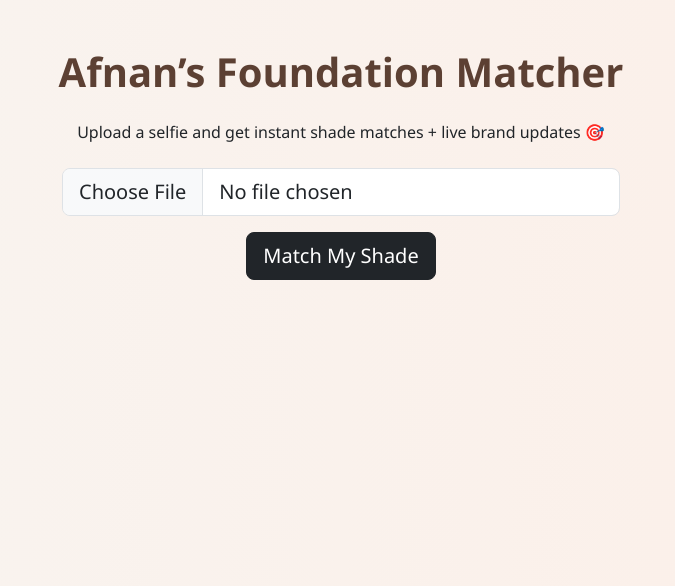
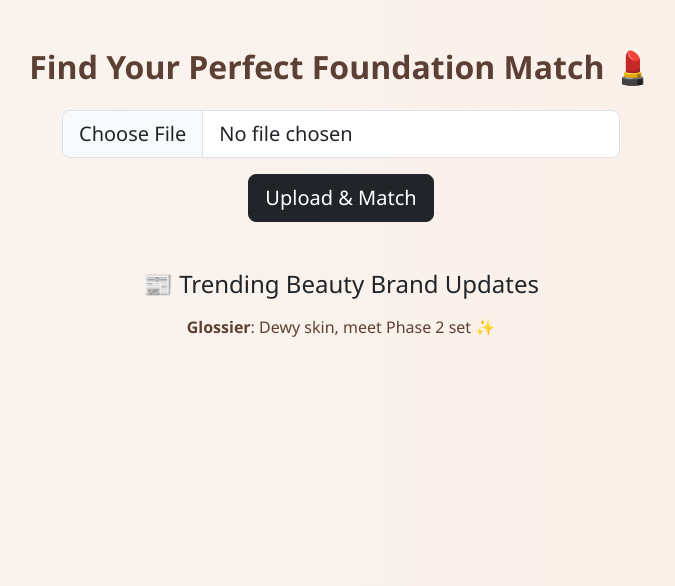
Before and after one commit to afnanidries/Projects, a Flask app: page / in a window 1280 px wide. Shown: the top 586 px of the page, without its empty margins (299-974 px from the left). Run offline with Flask 3, Linux system fonts and the light colour scheme.

Commit message:
MVP deployed foundation matcher

```diff
--- a/foundation-matcher/app.py
+++ b/foundation-matcher/app.py
@@ -1,19 +1,20 @@
 from flask import Flask, render_template, request, redirect, url_for
 from werkzeug.utils import secure_filename
 import os
-
-from utils.color_detection import detect_skin_tone
+import numpy as np
+import json
+from utils.color_detection import detect_skin_tones
 from utils.twitter_feed import get_brand_updates
 
 app = Flask(__name__)
 app.config['UPLOAD_FOLDER'] = 'static/uploads'
-
-# Create upload folder if it doesn't exist
 os.makedirs(app.config['UPLOAD_FOLDER'], exist_ok=True)
 
 @app.route('/')
 def index():
-    return render_template('index.html')
+    twitter_updates = get_brand_updates()
+    return render_template('index.html', twitter=twitter_updates)
+
 
 @app.route('/upload', methods=['POST'])
 def upload():
@@ -27,7 +28,8 @@ def upload():
         filepath = os.path.join(app.config['UPLOAD_FOLDER'], filename)
         file.save(filepath)
 
-        skin_tone = detect_skin_tone(filepath)
+        # Use only the top-detected skin tone
+        skin_tone = detect_skin_tones(filepath)[0]
         recommendations = match_foundation(skin_tone)
         twitter_updates = get_brand_updates()
 
@@ -37,13 +39,22 @@ def upload():
                                recommendations=recommendations,
                                twitter=twitter_updates)
 
-def match_foundation(skin_tone):
-    # Simulate product matching
-    return [
-        {'brand': 'Fenty Beauty', 'product': 'Pro Filt\'r Soft Matte', 'shade': '290'},
-        {'brand': 'NARS', 'product': 'Natural Radiant Longwear', 'shade': 'Punjab'},
-        {'brand': 'Maybelline', 'product': 'Fit Me Matte + Poreless', 'shade': '228 Soft Tan'}
-    ]
+def match_foundation(user_hex):
+    def hex_to_rgb(h):
+        return tuple(int(h[i:i+2], 16) for i in (1, 3, 5))
+
+    user_rgb = np.array(hex_to_rgb(user_hex))
+
+    with open('data/foundations.json') as f:
+        foundation_db = json.load(f)
+
+    for product in foundation_db:
+        product_rgb = np.array(hex_to_rgb(product['hex']))
+        product['distance'] = np.linalg.norm(user_rgb - product_rgb)
+
+    foundation_db.sort(key=lambda x: x['distance'])
+    return foundation_db[:3]
 
 if __name__ == '__main__':
+    print("Launching Flask server...")
     app.run(debug=True)
--- a/foundation-matcher/templates/index.html
+++ b/foundation-matcher/templates/index.html
@@ -2,7 +2,7 @@
 <html lang="en">
 <head>
     <meta charset="UTF-8">
-    <title>Afnan’s Foundation Matcher</title>
+    <title>Foundation Matcher</title>
     <link href="https://cdn.jsdelivr.net/npm/bootstrap@5.3.0/dist/css/bootstrap.min.css" rel="stylesheet">
     <style>
         body {
@@ -18,20 +18,47 @@
             from { opacity: 0; transform: translateY(20px); }
             to { opacity: 1; transform: translateY(0); }
         }
+
+        .brand-tweet {
+            font-size: 1rem;
+            color: #5c4033;
+            min-height: 2em;
+        }
     </style>
 </head>
 <body>
     <div class="container py-5 fade-in">
-        <h1 class="text-center mb-4" style="font-weight: bold; color: #5c4033;">Afnan’s Foundation Matcher</h1>
-
-        <p class="text-center mb-4">Upload a selfie and get instant shade matches + live brand updates 🎯</p>
+        <h2 class="mb-4 text-center" style="font-weight: bold; color: #5c4033;">Find Your Perfect Foundation Match 💄</h2>
 
         <form action="/upload" method="POST" enctype="multipart/form-data" class="text-center">
             <div class="mb-3 col-md-6 mx-auto">
                 <input type="file" name="image" class="form-control form-control-lg" required>
             </div>
-            <button type="submit" class="btn btn-dark btn-lg">Match My Shade</button>
+            <button type="submit" class="btn btn-dark btn-lg">Upload & Match</button>
         </form>
+
+        <h4 class="mt-5 mb-3 text-center">📰 Trending Beauty Brand Updates</h4>
+        <div id="brand-feed" class="text-center">
+            {% for tweet in twitter %}
+                <div class="brand-tweet mb-3" style="opacity: 0; transition: opacity 1s;">
+                    <strong>{{ tweet.brand }}</strong>: {{ tweet.tweet }}
+                </div>
+            {% endfor %}
+        </div>
     </div>
+
+    <script>
+        const tweets = document.querySelectorAll('.brand-tweet');
+        let index = 0;
+
+        function cycleTweets() {
+            tweets.forEach(t => t.style.opacity = 0); // Hide all
+            tweets[index].style.opacity = 1; // Show one
+            index = (index + 1) % tweets.length;
+        }
+
+        setInterval(cycleTweets, 3000); // Change every 3 seconds
+        cycleTweets(); // Initial run
+    </script>
 </body>
 </html>
--- a/foundation-matcher/templates/results.html
+++ b/foundation-matcher/templates/results.html
@@ -35,7 +35,7 @@
 </head>
 <body>
     <div class="container py-5 fade-in">
-        <h1 class="text-center mb-4" style="font-weight: bold; color: #5c4033;">Your Shade Match, Afnan ✨</h1>
+        <h1 class="text-center mb-4" style="font-weight: bold; color: #5c4033;">Your Personalized Shade Match ✨</h1>
 
         <div class="text-center mb-4">
             <img src="{{ image_path }}" alt="Uploaded Image" class="img-thumbnail" style="max-width: 300px;">
--- a/foundation-matcher/utils/twitter_feed.py
+++ b/foundation-matcher/utils/twitter_feed.py
@@ -1,7 +1,35 @@
+import random
+
 def get_brand_updates():
-    # Mock Twitter updates for MVP
-    return [
-        {'brand': 'Fenty Beauty', 'tweet': 'Just dropped 10 new shades of our best-selling foundation!'},
-        {'brand': 'NARS', 'tweet': 'Now in mini sizes – perfect for travel season!'},
-        {'brand': 'Maybelline', 'tweet': 'Get 25% off all Fit Me products this weekend only!'}
+    all_tweets = [
+        # Fenty
+        {"brand": "Fenty Beauty", "tweet": "Just dropped 10 new shades of our best-selling foundation!"},
+        {"brand": "Fenty Beauty", "tweet": "Find your perfect Pro Filt’r match now with new AI tone assist."},
+        {"brand": "Fenty Beauty", "tweet": "Gloss Bomb Heat just restocked 🔥"},
+
+        # NARS
+        {"brand": "NARS", "tweet": "Now in mini sizes – perfect for travel season!"},
+        {"brand": "NARS", "tweet": "Try our new Light Reflecting Foundation."},
+        {"brand": "NARS", "tweet": "Our Radiant Creamy Concealer is now in 50+ shades."},
+
+        # Maybelline
+        {"brand": "Maybelline", "tweet": "Get 25% off all Fit Me products this weekend only!"},
+        {"brand": "Maybelline", "tweet": "SuperStay skin tint just launched — transfer-proof tested."},
+        {"brand": "Maybelline", "tweet": "Meet our first skin-like matte foundation — Fit Me Luminous."},
+
+        # Glossier
+        {"brand": "Glossier", "tweet": "New Stretch Fluid Foundation is here in 32 shades!"},
+        {"brand": "Glossier", "tweet": "Dewy skin, meet Phase 2 set ✨"},
+
+        # Rare Beauty
+        {"brand": "Rare Beauty", "tweet": "Kind Words matte lipsticks restocked today."},
+        {"brand": "Rare Beauty", "tweet": "Selena’s fav combo: Positive Light Tinted Moisturizer + Brightener"},
+
+        # Miscellaneous
+        {"brand": "ILIA", "tweet": "True Skin Serum Foundation is back — natural finish lovers rejoice."},
+        {"brand": "MAC", "tweet": "Studio Fix just got a shade expansion!"},
+        {"brand": "e.l.f.", "tweet": "Halo Glow is *that* girl. TikTok’s #1 skin tint now at Target."},
     ]
+
+    # Randomize for freshness
+    return random.sample(all_tweets, 6)
```
Also changed, not shown: foundation-matcher/data/foundations.json (added, +8 -0 lines), foundation-matcher/requirements.txt (added, +13 -0 lines), foundation-matcher/utils/color_detection.py (+31 -13 lines), foundation-matcher/static/uploads/FoundationMatch3.avif (added), foundation-matcher/static/uploads/FoundationMatch3.webp (added), foundation-matcher/static/uploads/FoundationMatch4.webp (added), foundation-matcher/static/uploads/foundationMatcher2.webp (added), 1 other file.
